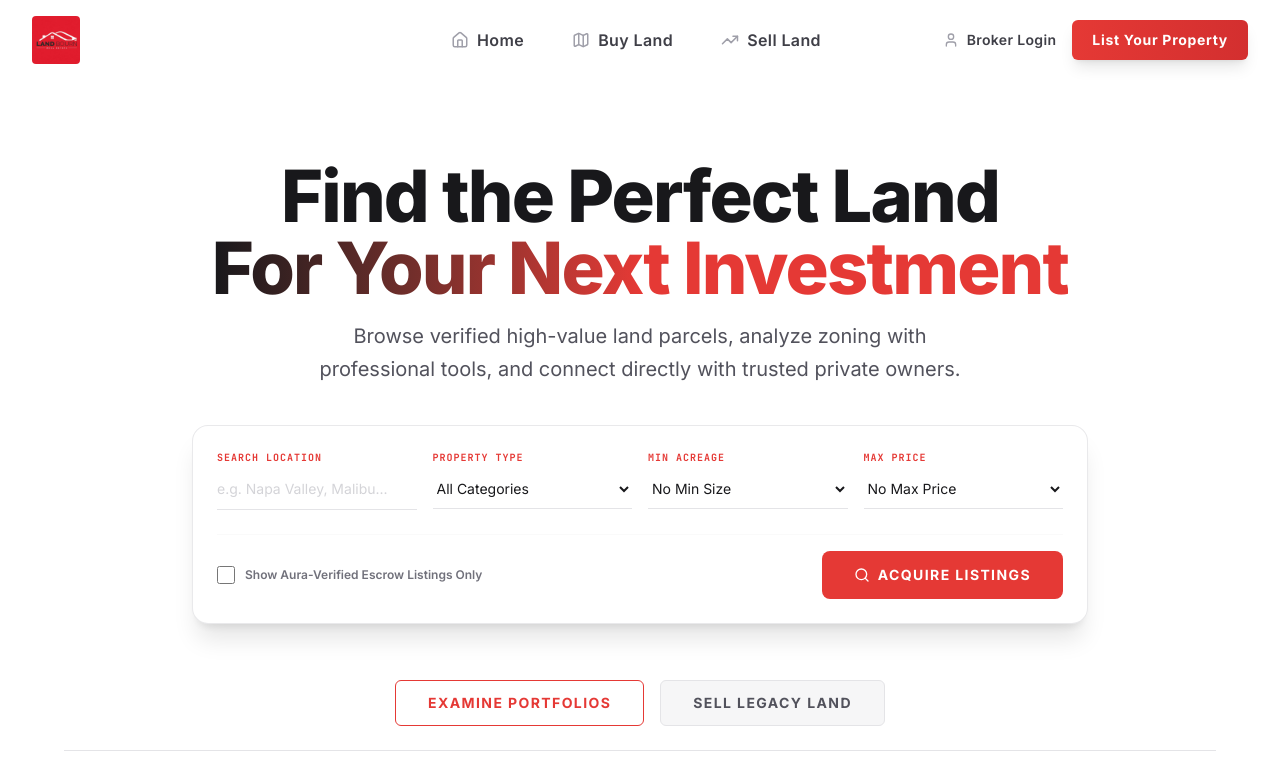
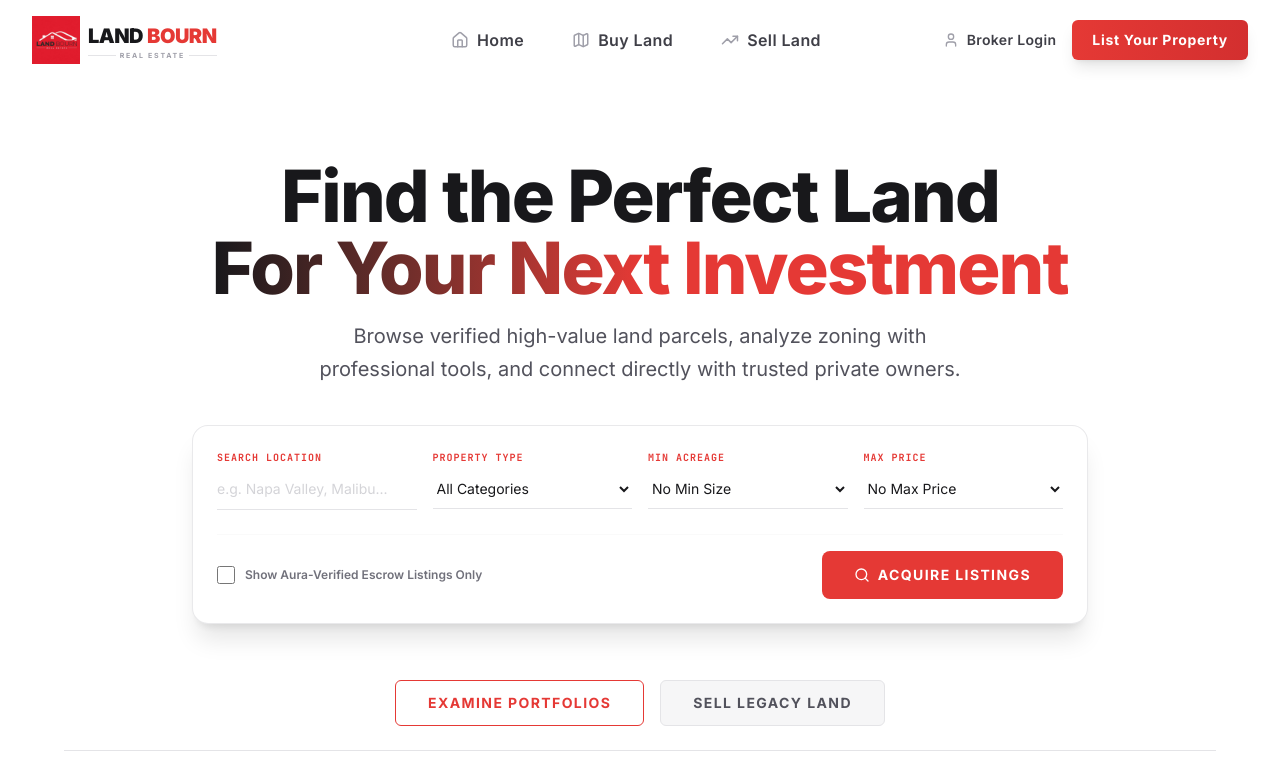
Before and after one commit to Rohit2509-car/land-bourn-real-estate, a React (Vite) app: page / in a window 1280 px wide. Shown: the top 783 px of the page. Built offline with nearby package versions, Linux system fonts and the light colour scheme.

Commit message:
feat: add logo to navbar and footer, include logo assets

```diff
--- a/src/components/Footer.tsx
+++ b/src/components/Footer.tsx
@@ -45,11 +45,24 @@ export default function Footer({ onScrollToSection }: FooterProps) {
               className="flex items-center space-x-3 cursor-pointer group"
             >
               <img
-                src="/logo.jpg"
-                alt="Land Bourn Real Estate"
-                className="h-12 w-auto rounded transition-all duration-300 group-hover:scale-105 group-hover:-translate-y-0.5"
-              />
+  src="/logo.jpg"
+  alt="Land Bourn logo"
+  className="h-12 w-auto mr-2 object-contain transition-all duration-300 group-hover:scale-105 group-hover:-translate-y-0.5"
+/>
+            <div className="flex flex-col items-start leading-none select-none">
+              <span className="font-sans text-xl tracking-tight uppercase">
+                <span className="font-black text-zinc-900">LAND</span>
+                <span className="font-black text-[#E53935] ml-1">BOURN</span>
+              </span>
+              <div className="flex items-center w-full mt-0.5">
+                <div className="h-[1px] flex-grow bg-zinc-300"></div>
+                <span className="font-sans text-[7px] font-bold tracking-[0.25em] text-zinc-500 uppercase px-1">
+                  REAL ESTATE
+                </span>
+                <div className="h-[1px] flex-grow bg-zinc-300"></div>
+              </div>
             </div>
+          </div>
 
             <p className="text-xs sm:text-sm text-zinc-500 leading-relaxed">
               Land Bourn is an elite, double-authenticated escrow land registry platform. We bridge the gap between premium raw land investments and secure digital title closure under Swiss-level confidentiality protocols.
--- a/src/components/Navbar.tsx
+++ b/src/components/Navbar.tsx
@@ -39,9 +39,22 @@ export default function Navbar({ onScrollToSection, onOpenSellForm }: NavbarProp
           >
             <img
               src="/logo.jpg"
-              alt="Land Bourn Real Estate"
-              className="h-12 w-auto rounded transition-all duration-300 group-hover:scale-105 group-hover:-translate-y-0.5"
+              alt="Land Bourn logo"
+              className="h-12 w-auto mr-2 flex-shrink-0 object-contain transition-all duration-300 group-hover:scale-105 group-hover:-translate-y-0.5"
             />
+            <div className="flex flex-col items-start leading-none select-none">
+              <span className="font-sans text-xl tracking-tight uppercase">
+                <span className="font-black text-zinc-900">LAND</span>
+                <span className="font-black text-[#E53935] ml-1">BOURN</span>
+              </span>
+              <div className="flex items-center w-full mt-0.5">
+                <div className="h-[1px] flex-grow bg-zinc-200"></div>
+                <span className="font-sans text-[7px] font-bold tracking-[0.25em] text-zinc-400 uppercase px-1">
+                  REAL ESTATE
+                </span>
+                <div className="h-[1px] flex-grow bg-zinc-200"></div>
+              </div>
+            </div>
           </div>
 
           {/* Desktop Navigation */}
```
Also changed, not shown: public/logo.png (added).
